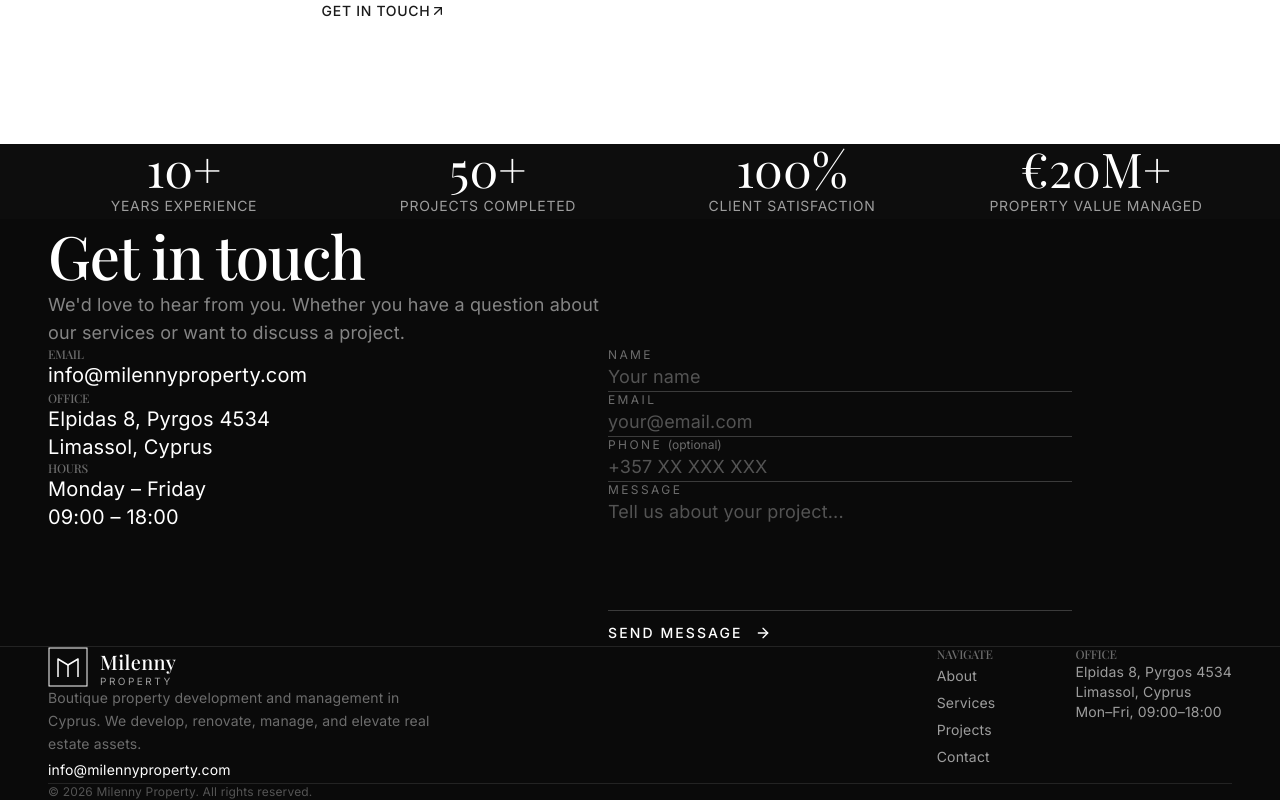
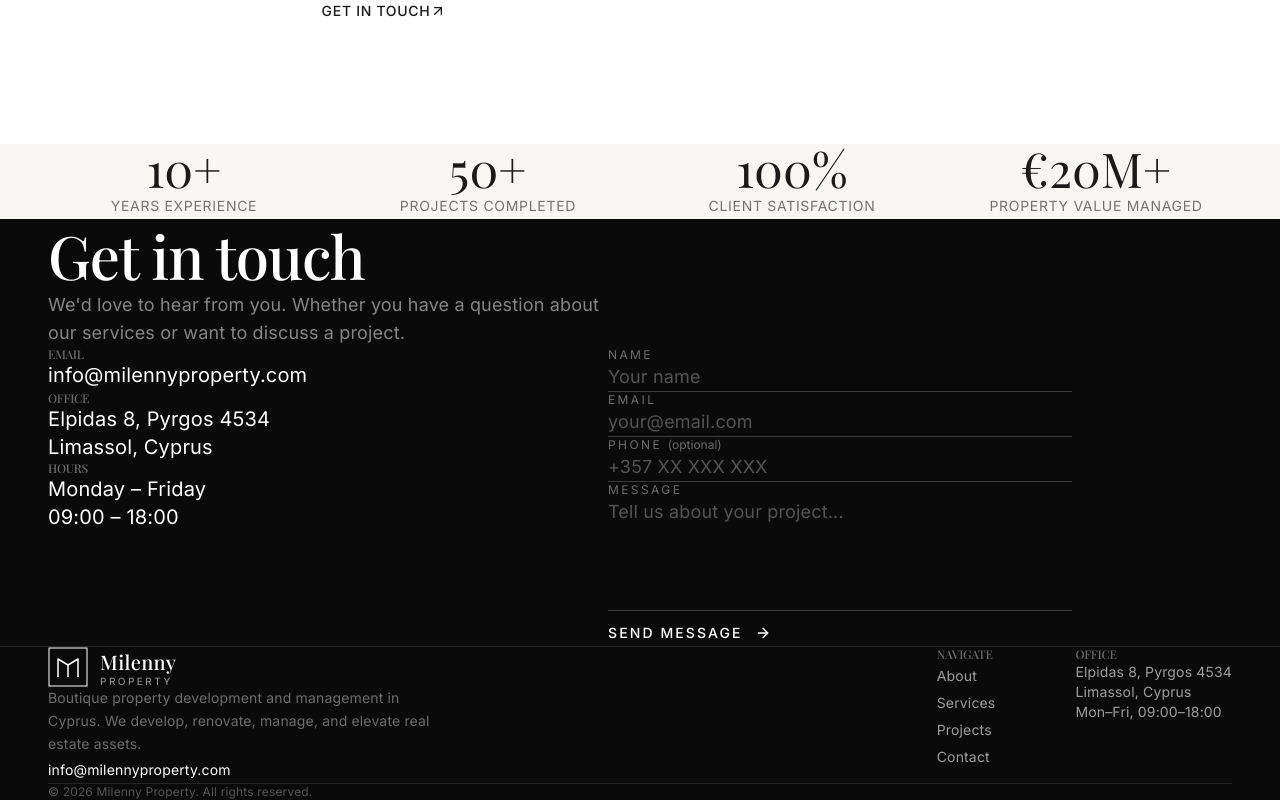
Before and after one commit to idofi555-ux/milenny-property, a Next.js app: page / in a window 1280 px wide. Shown: the part 5354-6154 px from the top of the page. Built offline with nearby package versions, Linux system fonts and the light colour scheme.

Commit message:
Change stats section to light background matching Investment Advisory

```diff
--- a/src/app/page.tsx
+++ b/src/app/page.tsx
@@ -428,7 +428,7 @@ export default function Home() {
         </div>
 
         {/* Stats Section */}
-        <div className="py-20 bg-[var(--color-bg-dark)]">
+        <div className="py-20 bg-[var(--color-bg-light)]">
           <div className="container-custom">
             <div className="grid grid-cols-2 md:grid-cols-4 gap-8">
               {stats.map((stat, index) => (
@@ -441,12 +441,12 @@ export default function Home() {
                   className="text-center"
                 >
                   <span
-                    className="text-4xl md:text-5xl text-white block mb-2"
+                    className="text-4xl md:text-5xl text-[var(--color-text-dark)] block mb-2"
                     style={{ fontFamily: 'var(--font-playfair), Georgia, serif' }}
                   >
                     {stat.num}
                   </span>
-                  <span className="text-white/60 text-sm uppercase tracking-wider">
+                  <span className="text-[var(--color-text-muted)] text-sm uppercase tracking-wider">
                     {stat.label}
                   </span>
                 </motion.div>
```
